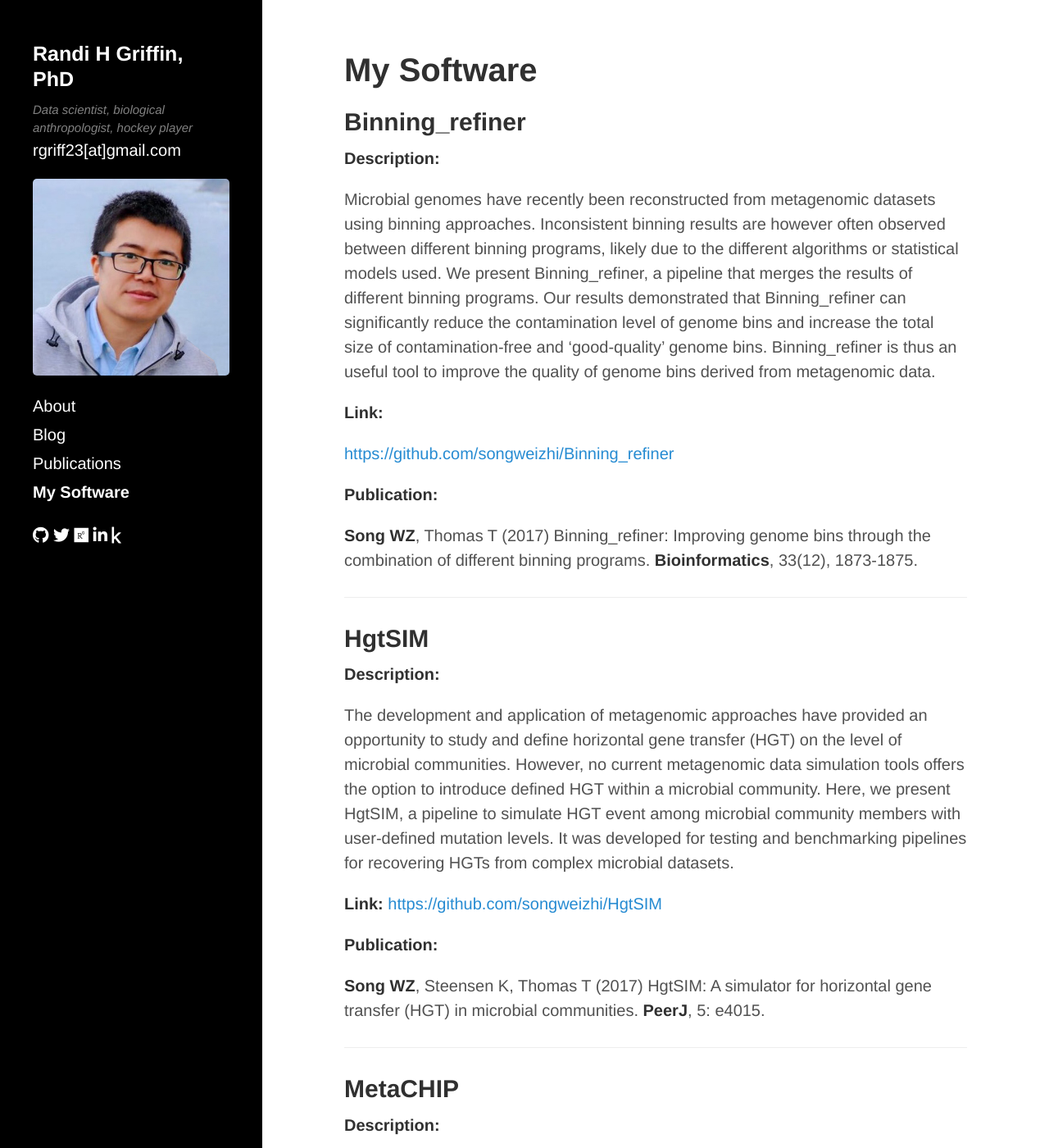
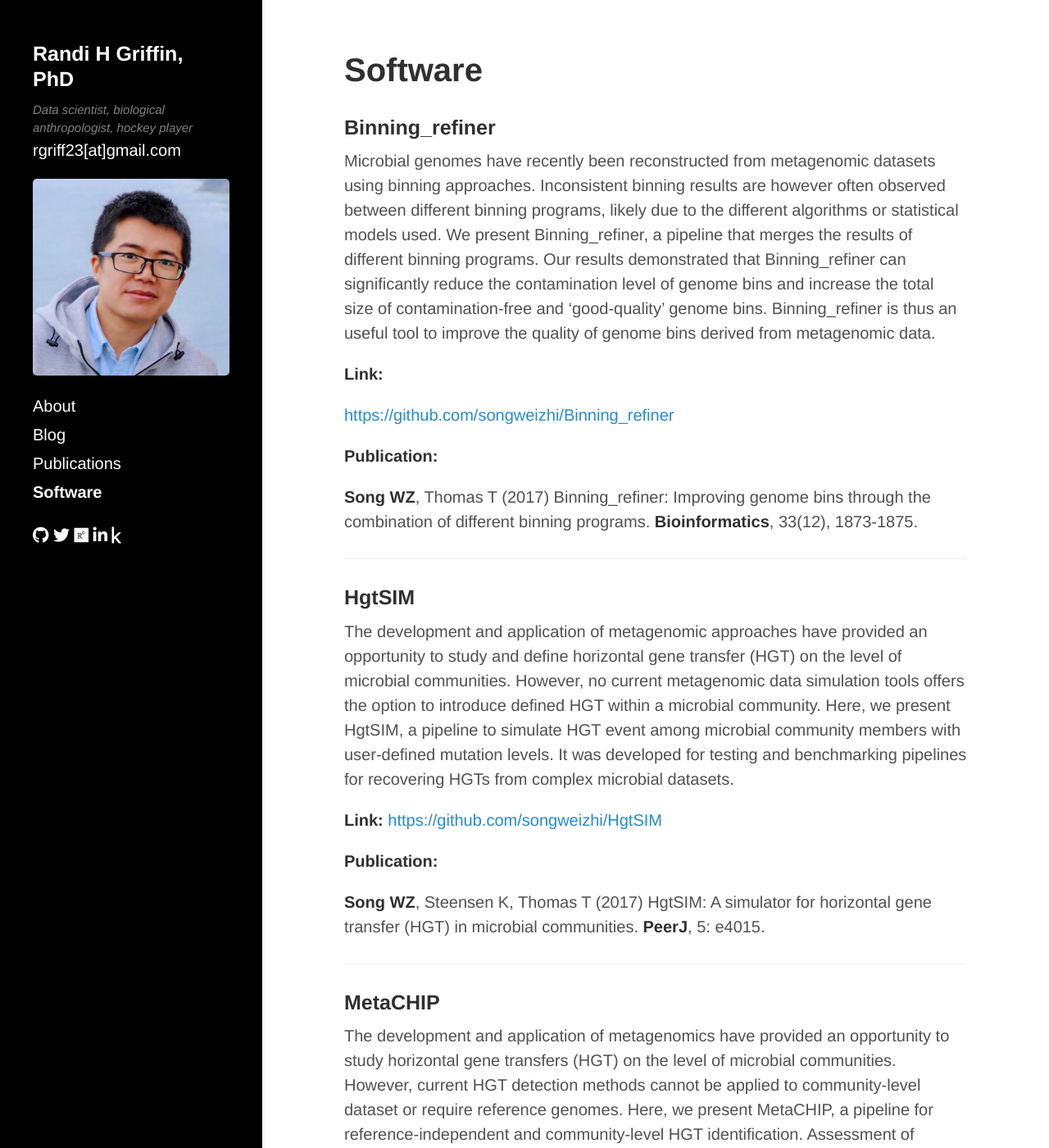
Before and after one commit to songweizhi/songweizhi.github.io, a Jekyll site: the page built from software.md, in a window 1280 px wide and 1400 px high. Shown: the whole window at 82% size. Built offline with Jekyll 4.4.1, drawn with Linux system fonts in a browser that asks for light colours; nearby versions of some CDN libraries.

Commit message:
Initial commit

```diff
--- a/software.md
+++ b/software.md
@@ -1,12 +1,10 @@
 ---
 layout: page
-title: My Software
+title: Software
 ---
 
 
-## **Binning_refiner**
-
-**Description:**
+### **Binning_refiner**
 
 Microbial genomes have recently been reconstructed from metagenomic datasets using binning approaches. Inconsistent binning results are however often observed between different binning programs, likely due to the different algorithms or statistical models used. We present Binning_refiner, a pipeline that merges the results of different binning programs. Our results demonstrated that Binning_refiner can significantly reduce the contamination level of genome bins and increase the total size of contamination-free and ‘good-quality’ genome bins. Binning_refiner is thus an useful tool to improve the quality of genome bins derived from metagenomic data.
 
@@ -20,9 +18,7 @@ Microbial genomes have recently been reconstructed from metagenomic datasets usi
 
 -------------------------
 
-## **HgtSIM**
-
-**Description:**
+### **HgtSIM**
 
 The development and application of metagenomic approaches have provided an opportunity to study and define horizontal gene transfer (HGT) on the level of microbial communities. However, no current metagenomic data simulation tools offers the option to introduce defined HGT within a microbial community. Here, we present HgtSIM, a pipeline to simulate HGT event among microbial community members with user-defined mutation levels. It was developed for testing and benchmarking pipelines for recovering HGTs from complex microbial datasets.
 
@@ -35,9 +31,7 @@ The development and application of metagenomic approaches have provided an oppor
 
 -------------------------
 
-## **MetaCHIP**
-
-**Description:**
+### **MetaCHIP**
 
 The development and application of metagenomics have provided an opportunity to study horizontal gene transfers (HGT) on the level of microbial communities. However, current HGT detection methods cannot be applied to community-level dataset or require reference genomes. Here, we present MetaCHIP, a pipeline for reference-independent and community-level HGT identification. Assessment of MetaCHIP’s performance on simulated dataset showed that it can predict HGTs having various degrees of genetic variation. The results also showed that the detection of very recent gene transfers (i.e. low level of genetic variation) from metagenomics datasets is largely affected by the reads assemble step. Assessment of MetaCHIP’s performance on real datasets confirmed the role of HGT in the spread of genes related to antibiotic resistance, in particular in the human gut microbiome. MetaCHIP provides an opportunity to study HGTs among members of microbial communities and should therefore have wide applications in the field of microbial ecology and evolution
 
```
